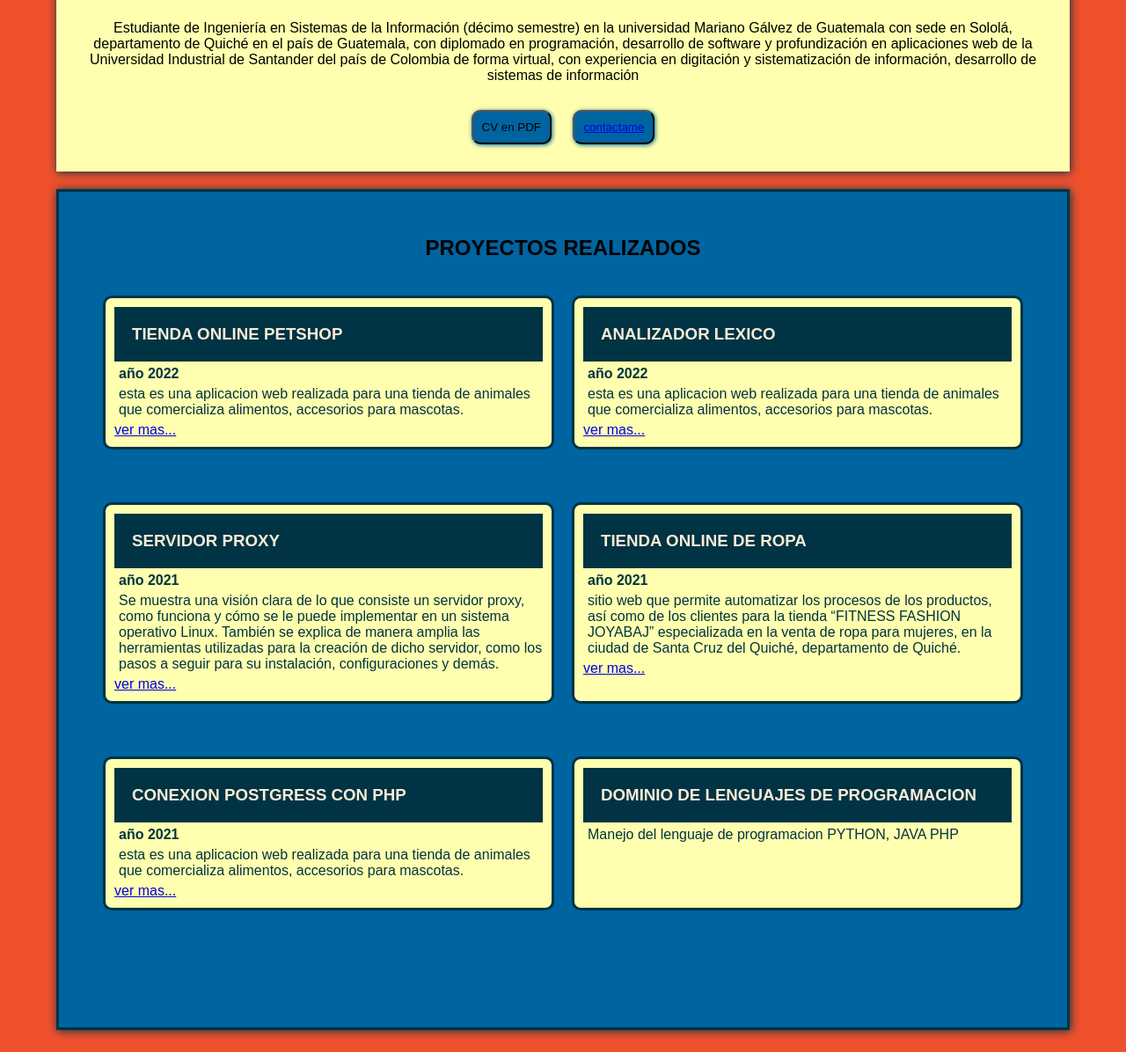
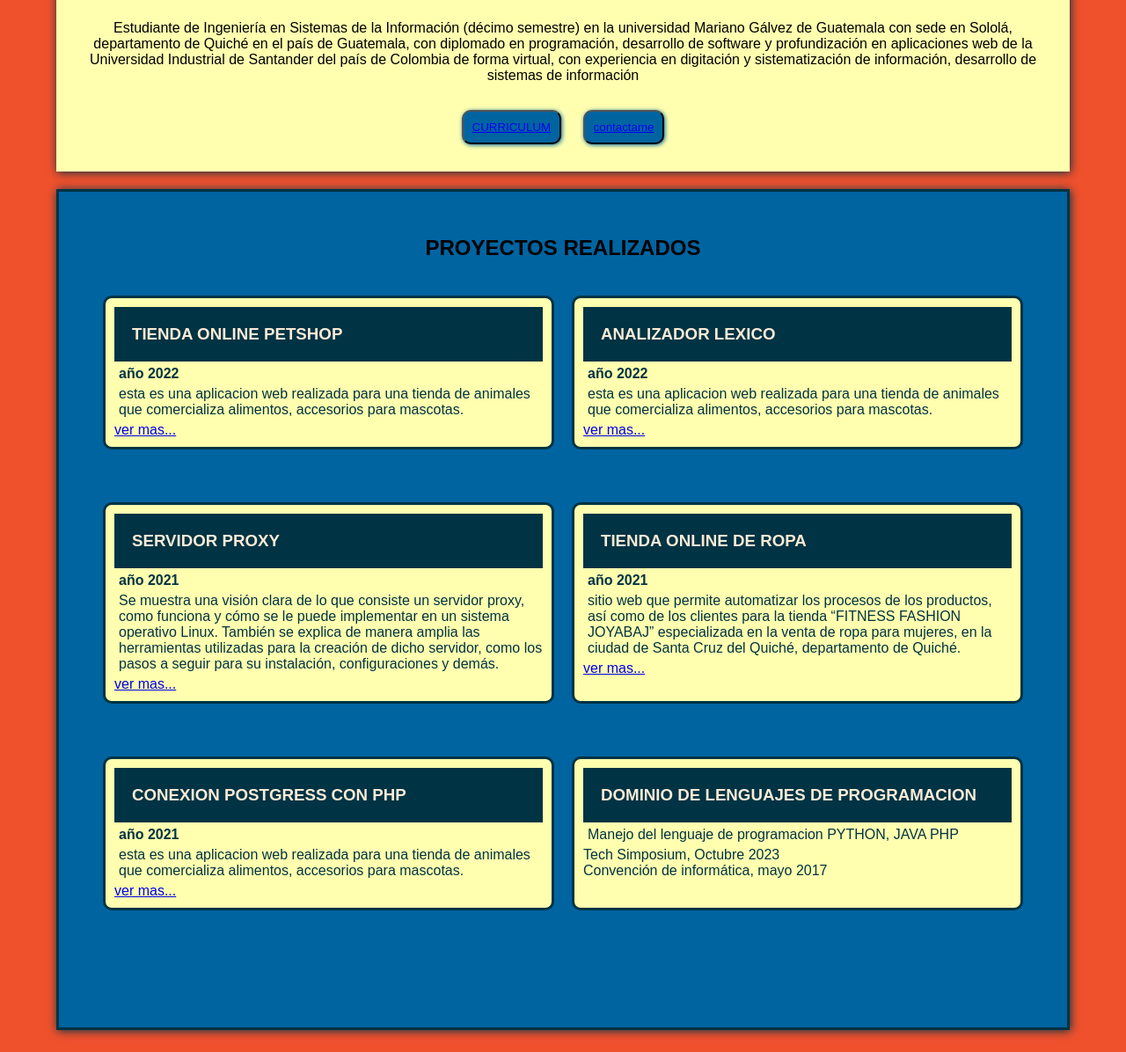
Before and after one commit to ladyjesus123/micurriculumvitae, a plain HTML site: page index.html in a window 1280 px wide. Shown: the part 375-1571 px from the top of the page at 88% size. Drawn offline with nearby package versions, Linux system fonts and the light colour scheme.

Commit message:
curriculum version 2

```diff
--- a/index.html
+++ b/index.html
@@ -36,7 +36,9 @@
             desarrollo de sistemas de información
         </article>
         <div class="botones">
-            <button>CV en PDF</button>
+            <button>
+                <a href="cv.html">CURRICULUM</a>
+            </button>
             <button>
                 <a href="form_contacto.html">contactame</a>
             </button>
@@ -101,6 +103,12 @@
                 <p class="descripcion">Manejo del lenguaje de programacion PYTHON, JAVA
                     PHP
                 </p>
+                <p>
+                    Tech Simposium, Octubre 2023
+                </p>
+                <p>
+                    Convención de informática, mayo 2017
+                </p>
             </div>
         </div>
     </section>
```
